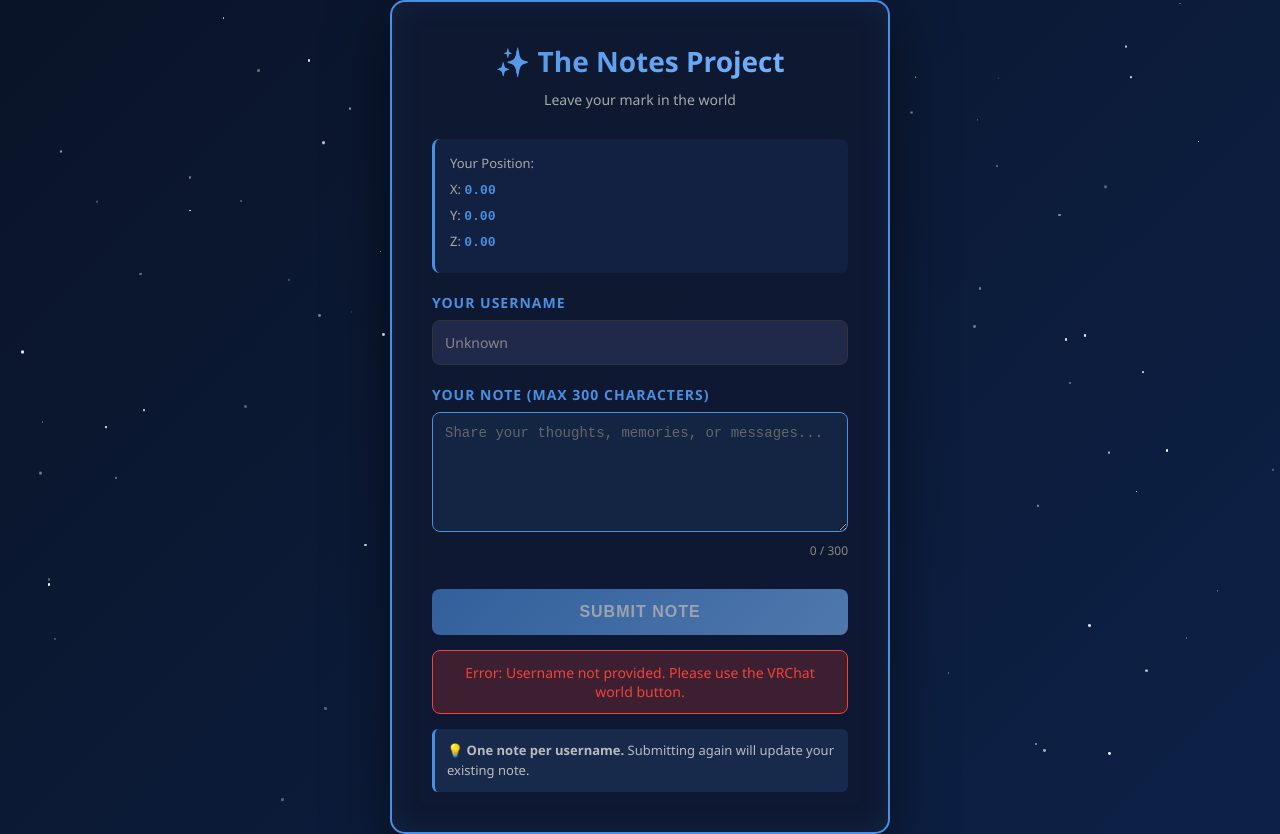
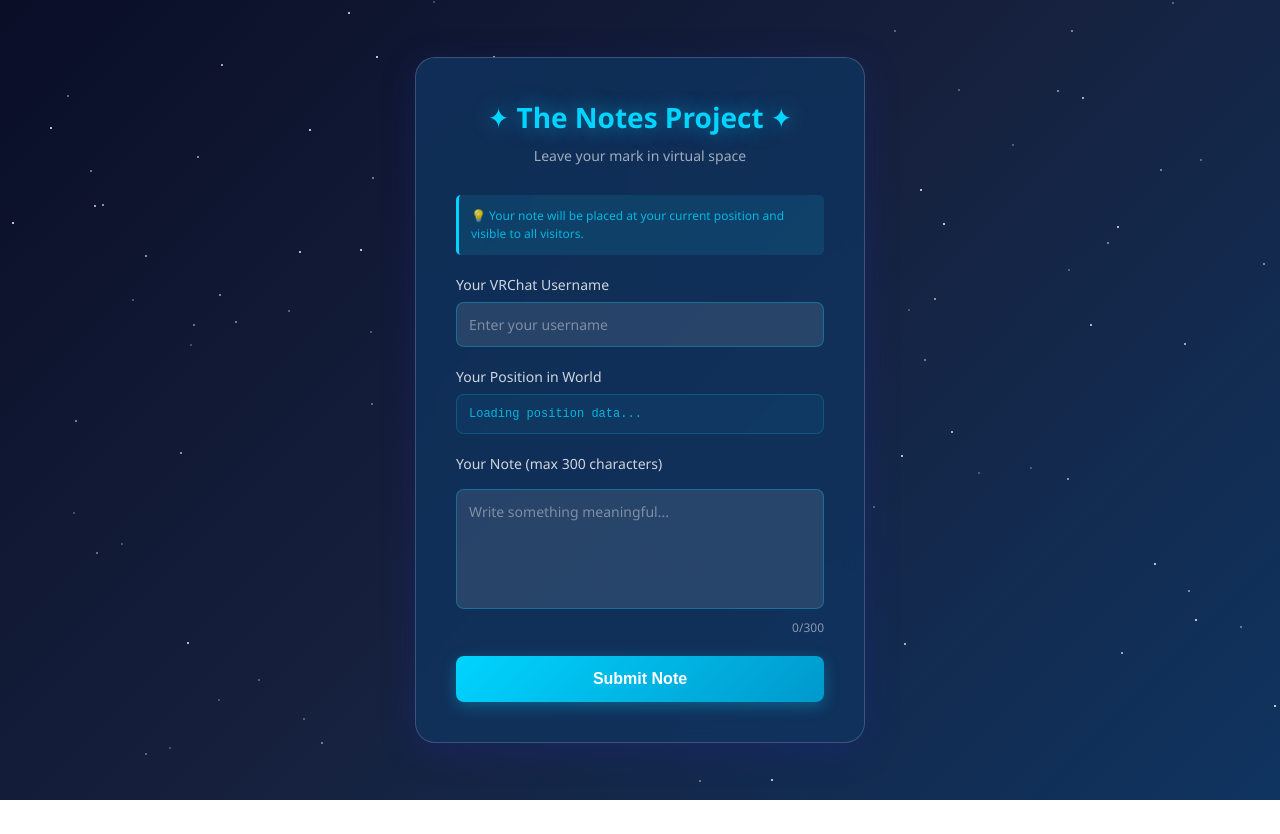
Before and after one commit to vrcnotesproject/notesprojectvrc, a plain HTML site: page index.html in a window 1280 px wide. After the commit the page ends 800 px from the top, so only its background shows below. Drawn offline with Linux system fonts and the light colour scheme.

Commit message:
Update index.html

```diff
--- a/index.html
+++ b/index.html
@@ -13,13 +13,13 @@
 
         body {
             font-family: 'Segoe UI', Tahoma, Geneva, Verdana, sans-serif;
-            background: linear-gradient(135deg, #0a1428 0%, #0d2147 100%);
+            background: linear-gradient(135deg, #0a0e27 0%, #16213e 50%, #0f3460 100%);
             min-height: 100vh;
             display: flex;
             justify-content: center;
             align-items: center;
             overflow: hidden;
-            color: #fff;
+            position: relative;
         }
 
         /* Animated Stars Background */
@@ -29,14 +29,17 @@
             left: 0;
             width: 100%;
             height: 100%;
-            z-index: -1;
+            pointer-events: none;
+            z-index: 0;
         }
 
         .star {
             position: absolute;
+            width: 2px;
+            height: 2px;
             background: white;
             border-radius: 50%;
-            animation: twinkle 3s infinite;
+            animation: twinkle 3s ease-in-out infinite;
         }
 
         @keyframes twinkle {
@@ -44,294 +47,239 @@
             50% { opacity: 1; }
         }
 
-        @keyframes drift {
-            0%, 100% { transform: translateY(0px); }
-            50% { transform: translateY(-20px); }
+        .container {
+            position: relative;
+            z-index: 1;
+            background: rgba(15, 52, 96, 0.8);
+            backdrop-filter: blur(10px);
+            border-radius: 20px;
+            padding: 40px;
+            box-shadow: 0 8px 32px rgba(31, 38, 135, 0.37);
+            border: 1px solid rgba(255, 255, 255, 0.18);
+            width: 90%;
+            max-width: 450px;
+            animation: slideIn 0.6s ease-out;
         }
 
-        .star.drift {
-            animation: twinkle 3s infinite, drift 4s infinite;
+        @keyframes slideIn {
+            from {
+                opacity: 0;
+                transform: translateY(-30px);
+            }
+            to {
+                opacity: 1;
+                transform: translateY(0);
+            }
         }
 
-        /* Container */
-        .container {
-            background: rgba(15, 25, 50, 0.95);
-            border: 2px solid #4a90e2;
-            border-radius: 15px;
-            padding: 40px;
-            box-shadow: 0 20px 60px rgba(0, 0, 0, 0.5), inset 0 0 30px rgba(74, 144, 226, 0.1);
-            max-width: 500px;
-            width: 90%;
-            backdrop-filter: blur(10px);
+        h1 {
+            color: #00d4ff;
+            margin-bottom: 10px;
+            font-size: 28px;
+            text-align: center;
+            text-shadow: 0 0 20px rgba(0, 212, 255, 0.5);
         }
 
-        .header {
+        .subtitle {
+            color: rgba(255, 255, 255, 0.6);
             text-align: center;
             margin-bottom: 30px;
-        }
-
-        .header h1 {
-            font-size: 28px;
-            margin-bottom: 10px;
-            background: linear-gradient(135deg, #4a90e2 0%, #7bb8ff 100%);
-            -webkit-background-clip: text;
-            -webkit-text-fill-color: transparent;
-            background-clip: text;
-        }
-
-        .header p {
-            color: #aaa;
             font-size: 14px;
         }
 
-        /* Form Elements */
         .form-group {
             margin-bottom: 20px;
         }
 
         label {
             display: block;
+            color: rgba(255, 255, 255, 0.8);
             margin-bottom: 8px;
-            font-weight: 600;
-            color: #4a90e2;
+            font-weight: 500;
             font-size: 14px;
-            text-transform: uppercase;
-            letter-spacing: 1px;
         }
 
-        .input-row {
-            display: grid;
-            grid-template-columns: 1fr 1fr 1fr;
-            gap: 10px;
+        .info-box {
+            background: rgba(0, 212, 255, 0.1);
+            border-left: 3px solid #00d4ff;
+            padding: 12px;
+            border-radius: 5px;
+            margin-bottom: 20px;
+        }
+
+        .info-box p {
+            color: rgba(0, 212, 255, 0.8);
+            font-size: 12px;
+            line-height: 1.5;
         }
 
         input[type="text"],
-        input[type="number"],
         textarea {
             width: 100%;
             padding: 12px;
-            background: rgba(74, 144, 226, 0.1);
-            border: 1px solid #4a90e2;
+            background: rgba(255, 255, 255, 0.1);
+            border: 1px solid rgba(0, 212, 255, 0.3);
             border-radius: 8px;
-            color: #fff;
+            color: white;
             font-family: inherit;
             font-size: 14px;
             transition: all 0.3s ease;
+            resize: none;
+        }
+
+        input[type="text"]:focus,
+        textarea:focus {
+            outline: none;
+            background: rgba(255, 255, 255, 0.15);
+            border-color: #00d4ff;
+            box-shadow: 0 0 20px rgba(0, 212, 255, 0.3);
         }
 
         input[type="text"]::placeholder,
-        input[type="number"]::placeholder,
         textarea::placeholder {
-            color: #666;
-        }
-
-        input[type="text"]:focus,
-        input[type="number"]:focus,
-        textarea:focus {
-            outline: none;
-            background: rgba(74, 144, 226, 0.2);
-            border-color: #7bb8ff;
-            box-shadow: 0 0 15px rgba(74, 144, 226, 0.3);
-        }
-
-        input[type="text"]:disabled,
-        input[type="number"]:disabled {
-            background: rgba(50, 60, 100, 0.5);
-            border-color: #333;
-            color: #888;
-            cursor: not-allowed;
+            color: rgba(255, 255, 255, 0.4);
         }
 
         textarea {
-            resize: vertical;
-            min-height: 120px;
-            font-family: 'Courier New', monospace;
+            height: 120px;
+            margin-top: 8px;
         }
 
         .char-count {
+            color: rgba(255, 255, 255, 0.5);
+            font-size: 12px;
+            margin-top: 5px;
             text-align: right;
-            font-size: 12px;
-            color: #888;
-            margin-top: 5px;
         }
 
         .char-count.warning {
             color: #ff6b6b;
         }
 
-        /* Coordinates Display */
-        .coords-display {
-            background: rgba(50, 100, 200, 0.1);
-            padding: 15px;
+        .position-display {
+            background: rgba(0, 212, 255, 0.05);
+            border: 1px solid rgba(0, 212, 255, 0.2);
             border-radius: 8px;
-            border-left: 3px solid #4a90e2;
+            padding: 12px;
             margin-bottom: 20px;
+            font-size: 12px;
+            color: rgba(0, 212, 255, 0.8);
+            font-family: 'Courier New', monospace;
+            word-break: break-all;
         }
 
-        .coords-display p {
-            font-size: 13px;
-            color: #aaa;
-            margin-bottom: 8px;
-        }
-
-        .coords-display .coord-value {
-            font-family: 'Courier New', monospace;
-            color: #4a90e2;
-            font-weight: bold;
-        }
-
-        /* Button */
-        .submit-btn {
+        button {
             width: 100%;
             padding: 14px;
-            background: linear-gradient(135deg, #4a90e2 0%, #7bb8ff 100%);
+            background: linear-gradient(135deg, #00d4ff 0%, #0099cc 100%);
+            color: white;
             border: none;
             border-radius: 8px;
-            color: white;
-            font-weight: 700;
+            font-weight: 600;
             font-size: 16px;
             cursor: pointer;
             transition: all 0.3s ease;
-            text-transform: uppercase;
-            letter-spacing: 1px;
-            margin-top: 10px;
+            box-shadow: 0 4px 15px rgba(0, 212, 255, 0.3);
         }
 
-        .submit-btn:hover:not(:disabled) {
+        button:hover:not(:disabled) {
             transform: translateY(-2px);
-            box-shadow: 0 10px 25px rgba(74, 144, 226, 0.4);
+            box-shadow: 0 6px 25px rgba(0, 212, 255, 0.5);
         }
 
-        .submit-btn:active:not(:disabled) {
+        button:active:not(:disabled) {
             transform: translateY(0);
         }
 
-        .submit-btn:disabled {
-            opacity: 0.6;
+        button:disabled {
+            opacity: 0.5;
             cursor: not-allowed;
         }
 
-        /* Status Messages */
-        .status {
-            margin-top: 15px;
+        .message {
             padding: 12px;
             border-radius: 8px;
+            margin-top: 15px;
             text-align: center;
             font-size: 14px;
             display: none;
         }
 
-        .status.success {
+        .message.success {
             background: rgba(76, 175, 80, 0.2);
-            color: #4caf50;
-            border: 1px solid #4caf50;
+            color: #76ff76;
+            border: 1px solid rgba(76, 175, 80, 0.4);
             display: block;
         }
 
-        .status.error {
-            background: rgba(244, 67, 54, 0.2);
-            color: #f44336;
-            border: 1px solid #f44336;
+        .message.error {
+            background: rgba(255, 107, 107, 0.2);
+            color: #ff6b6b;
+            border: 1px solid rgba(255, 107, 107, 0.4);
             display: block;
         }
 
-        .status.loading {
-            background: rgba(74, 144, 226, 0.2);
-            color: #4a90e2;
-            border: 1px solid #4a90e2;
-            display: block;
+        .loading {
+            display: none;
+            color: #00d4ff;
+            text-align: center;
+            font-size: 14px;
         }
 
-        /* Loading spinner */
         .spinner {
-            display: inline-block;
-            width: 14px;
-            height: 14px;
-            border: 2px solid rgba(255, 255, 255, 0.3);
-            border-top-color: #fff;
+            border: 2px solid rgba(0, 212, 255, 0.2);
+            border-top: 2px solid #00d4ff;
             border-radius: 50%;
+            width: 20px;
+            height: 20px;
             animation: spin 0.8s linear infinite;
+            margin: 10px auto;
         }
 
         @keyframes spin {
             to { transform: rotate(360deg); }
         }
-
-        .error-text {
-            color: #ff6b6b;
-            font-size: 12px;
-            margin-top: 5px;
-        }
-
-        .info-box {
-            background: rgba(74, 144, 226, 0.15);
-            border-left: 3px solid #4a90e2;
-            padding: 12px;
-            border-radius: 6px;
-            font-size: 13px;
-            color: #bbb;
-            margin-top: 15px;
-            line-height: 1.5;
-        }
     </style>
 </head>
 <body>
-    <!-- Stars Background -->
     <div class="stars" id="starsContainer"></div>
 
-    <!-- Main Container -->
     <div class="container">
-        <div class="header">
-            <h1>✨ The Notes Project</h1>
-            <p>Leave your mark in the world</p>
-        </div>
+        <h1>✦ The Notes Project ✦</h1>
+        <p class="subtitle">Leave your mark in virtual space</p>
 
-        <div class="coords-display">
-            <p>Your Position:</p>
-            <p>X: <span class="coord-value" id="coordX">Loading...</span></p>
-            <p>Y: <span class="coord-value" id="coordY">Loading...</span></p>
-            <p>Z: <span class="coord-value" id="coordZ">Loading...</span></p>
+        <div class="info-box">
+            <p>💡 Your note will be placed at your current position and visible to all visitors.</p>
         </div>
 
         <form id="noteForm">
-            <!-- Username (Read-only) -->
             <div class="form-group">
-                <label for="username">Your Username</label>
-                <input
-                    type="text"
-                    id="username"
-                    name="username"
-                    disabled
-                    value="Loading..."
-                >
-                <div class="error-text" id="usernameError"></div>
+                <label for="username">Your VRChat Username</label>
+                <input type="text" id="username" placeholder="Enter your username" maxlength="50" disabled>
             </div>
 
-            <!-- Note Content -->
             <div class="form-group">
-                <label for="content">Your Note (Max 300 characters)</label>
-                <textarea
-                    id="content"
-                    name="content"
-                    placeholder="Share your thoughts, memories, or messages..."
-                    maxlength="300"
-                    required
-                ></textarea>
-                <div class="char-count">
-                    <span id="charCount">0</span> / 300
+                <label>Your Position in World</label>
+                <div class="position-display" id="positionDisplay">
+                    Loading position data...
                 </div>
             </div>
 
-            <!-- Submit Button -->
-            <button type="submit" class="submit-btn" id="submitBtn">Submit Note</button>
+            <div class="form-group">
+                <label for="content">Your Note (max 300 characters)</label>
+                <textarea id="content" placeholder="Write something meaningful..." maxlength="300"></textarea>
+                <div class="char-count"><span id="charCount">0</span>/300</div>
+            </div>
 
-            <!-- Status Message -->
-            <div class="status" id="statusMessage"></div>
+            <button type="submit" id="submitBtn">Submit Note</button>
+
+            <div class="loading" id="loading">
+                <div class="spinner"></div>
+                <p>Submitting your note...</p>
+            </div>
+
+            <div class="message" id="message"></div>
         </form>
-
-        <div class="info-box">
-            💡 <strong>One note per username.</strong> Submitting again will update your existing note.
-        </div>
     </div>
 
     <script>
@@ -339,197 +287,130 @@
         const SUPABASE_URL = 'https://qakgskygmvyoghmirrcp.supabase.co';
         const SUPABASE_ANON_KEY = 'eyJhbGciOiJIUzI1NiIsInR5cCI6IkpXVCJ9.eyJpc3MiOiJzdXBhYmFzZSIsInJlZiI6InFha2dza3lnbXZ5b2dobWlycmNwIiwicm9sZSI6ImFub24iLCJpYXQiOjE3NzEwOTY3NDIsImV4cCI6MjA4NjY3Mjc0Mn0.MU0Tt31d0KYyFbVRjLZGEhGqS0_GzQMgGpN1m4JT578';
 
-        // DOM Elements
-        const form = document.getElementById('noteForm');
-        const usernameInput = document.getElementById('username');
-        const contentInput = document.getElementById('content');
-        const charCountSpan = document.getElementById('charCount');
-        const statusMessage = document.getElementById('statusMessage');
-        const submitBtn = document.getElementById('submitBtn');
-        const coordXEl = document.getElementById('coordX');
-        const coordYEl = document.getElementById('coordY');
-        const coordZEl = document.getElementById('coordZ');
-
-        let userData = {
-            username: '',
-            x: 0,
-            y: 0,
-            z: 0
-        };
-
-        // Initialize
-        function init() {
-            generateStars();
-            getURLParameters();
-            setupEventListeners();
-        }
-
-        // Generate animated stars
-        function generateStars() {
-            const starsContainer = document.getElementById('starsContainer');
-            const starCount = 100;
-
-            for (let i = 0; i < starCount; i++) {
+        // Generate random stars
+        function createStars() {
+            const container = document.getElementById('starsContainer');
+            for (let i = 0; i < 100; i++) {
                 const star = document.createElement('div');
-                star.className = `star ${Math.random() > 0.5 ? 'drift' : ''}`;
-
-                const size = Math.random() * 2 + 1;
-                const delay = Math.random() * 3;
-                const duration = Math.random() * 2 + 2;
-
-                star.style.width = size + 'px';
-                star.style.height = size + 'px';
+                star.className = 'star';
                 star.style.left = Math.random() * 100 + '%';
                 star.style.top = Math.random() * 100 + '%';
-                star.style.animationDelay = delay + 's';
-                star.style.animationDuration = duration + 's';
-
-                starsContainer.appendChild(star);
+                star.style.animationDelay = Math.random() * 3 + 's';
+                container.appendChild(star);
             }
         }
 
-        // Get URL parameters (username and coordinates from VRChat)
-        function getURLParameters() {
+        // Parse URL parameters
+        function getURLParameter(name) {
             const params = new URLSearchParams(window.location.search);
+            return params.get(name);
+        }
 
-            userData.username = params.get('username') || 'Unknown';
-            userData.x = parseFloat(params.get('x')) || 0;
-            userData.y = parseFloat(params.get('y')) || 0;
-            userData.z = parseFloat(params.get('z')) || 0;
+        // Initialize form
+        function initializeForm() {
+            const username = getURLParameter('username');
+            const posX = getURLParameter('x');
+            const posY = getURLParameter('y');
+            const posZ = getURLParameter('z');
 
-            // Display values
-            usernameInput.value = userData.username;
-            coordXEl.textContent = userData.x.toFixed(2);
-            coordYEl.textContent = userData.y.toFixed(2);
-            coordZEl.textContent = userData.z.toFixed(2);
+            if (username) {
+                document.getElementById('username').value = username;
+            }
 
-            // Validate username
-            if (userData.username === 'Unknown' || userData.username === '') {
-                showStatus('Error: Username not provided. Please use the VRChat world button.', 'error');
-                submitBtn.disabled = true;
+            if (posX && posY && posZ) {
+                document.getElementById('positionDisplay').textContent =
+                    `X: ${parseFloat(posX).toFixed(2)}\nY: ${parseFloat(posY).toFixed(2)}\nZ: ${parseFloat(posZ).toFixed(2)}`;
             }
         }
 
-        // Event listeners
-        function setupEventListeners() {
-            contentInput.addEventListener('input', updateCharCount);
-            form.addEventListener('submit', handleSubmit);
+        // Character counter
+        document.getElementById('content').addEventListener('input', function() {
+            const count = this.value.length;
+            const charCountEl = document.getElementById('charCount');
+            charCountEl.textContent = count;
+
+            if (count > 250) {
+                charCountEl.parentElement.classList.add('warning');
+            } else {
+                charCountEl.parentElement.classList.remove('warning');
             }
+        });
 
-        // Update character count
-        function updateCharCount() {
-            const count = contentInput.value.length;
-            charCountSpan.textContent = count;
-
-            if (count > 280) {
-                charCountSpan.parentElement.classList.add('warning');
-            } else {
-                charCountSpan.parentElement.classList.remove('warning');
-            }
-        }
-
-        // Handle form submission
-        async function handleSubmit(e) {
+        // Form submission
+        document.getElementById('noteForm').addEventListener('submit', async (e) => {
             e.preventDefault();
 
-            const content = contentInput.value.trim();
+            const username = document.getElementById('username').value.trim();
+            const content = document.getElementById('content').value.trim();
+            const posX = getURLParameter('x');
+            const posY = getURLParameter('y');
+            const posZ = getURLParameter('z');
 
-            // Validation
-            if (!content) {
-                showStatus('Please enter some text for your note.', 'error');
+            if (!username || !content || !posX || !posY || !posZ) {
+                showMessage('Missing required information', 'error');
                 return;
             }
 
             if (content.length > 300) {
-                showStatus('Note exceeds 300 character limit.', 'error');
+                showMessage('Note exceeds 300 characters', 'error');
                 return;
             }
 
-            if (userData.username === 'Unknown' || userData.username === '') {
-                showStatus('Invalid username. Please use the VRChat world button.', 'error');
-                return;
-            }
-
-            submitBtn.disabled = true;
-            showStatus('<span class="spinner"></span> Submitting your note...', 'loading');
+            showLoading(true);
 
             try {
-                await submitNote(content);
-                showStatus('✓ Note submitted successfully! You can close this window.', 'success');
-                contentInput.value = '';
-                updateCharCount();
-                setTimeout(() => submitBtn.disabled = false, 3000);
-            } catch (error) {
-                showStatus(`Error: ${error.message}`, 'error');
-                submitBtn.disabled = false;
-            }
-        }
-
-        // Submit note to Supabase
-        async function submitNote(content) {
-            const noteData = {
-                username: userData.username,
-                x: userData.x,
-                y: userData.y,
-                z: userData.z,
-                content: content
-            };
-
                 const response = await fetch(
                     `${SUPABASE_URL}/rest/v1/notes`,
                     {
                         method: 'POST',
                         headers: {
                             'Content-Type': 'application/json',
-                        'apikey': SUPABASE_ANON_KEY,
-                        'Prefer': 'return=minimal'
-                    },
-                    body: JSON.stringify(noteData)
-                }
-            );
-
-            if (!response.ok) {
-                // If 409, it's a duplicate (update instead)
-                if (response.status === 409) {
-                    return updateNote(noteData);
-                }
-                throw new Error(`Server error: ${response.status}`);
-            }
-        }
-
-        // Update existing note
-        async function updateNote(noteData) {
-            const response = await fetch(
-                `${SUPABASE_URL}/rest/v1/notes?username=eq.${encodeURIComponent(noteData.username)}`,
-                {
-                    method: 'PATCH',
-                    headers: {
-                        'Content-Type': 'application/json',
-                        'apikey': SUPABASE_ANON_KEY,
+                            'Authorization': `Bearer ${SUPABASE_ANON_KEY}`,
                             'Prefer': 'return=minimal'
                         },
                         body: JSON.stringify({
-                        content: noteData.content,
-                        x: noteData.x,
-                        y: noteData.y,
-                        z: noteData.z
+                            username,
+                            content,
+                            position_x: parseFloat(posX),
+                            position_y: parseFloat(posY),
+                            position_z: parseFloat(posZ),
+                            date: new Date().toISOString()
                         })
                     }
                 );
 
-            if (!response.ok) {
-                throw new Error(`Server error: ${response.status}`);
+                if (response.ok) {
+                    showMessage('✓ Note submitted successfully!', 'success');
+                    document.getElementById('content').value = '';
+                    document.getElementById('charCount').textContent = '0';
+                    setTimeout(() => {
+                        window.close();
+                    }, 2000);
+                } else {
+                    const error = await response.json();
+                    showMessage(`Error: ${error.message || 'Failed to submit note'}`, 'error');
                 }
+            } catch (error) {
+                showMessage(`Error: ${error.message}`, 'error');
+            } finally {
+                showLoading(false);
+            }
+        });
+
+        function showMessage(text, type) {
+            const messageEl = document.getElementById('message');
+            messageEl.textContent = text;
+            messageEl.className = `message ${type}`;
         }
 
-        // Show status message
-        function showStatus(message, type) {
-            statusMessage.className = `status ${type}`;
-            statusMessage.innerHTML = message;
+        function showLoading(show) {
+            document.getElementById('loading').style.display = show ? 'block' : 'none';
+            document.getElementById('submitBtn').disabled = show;
         }
 
-        // Start
-        init();
+        // Initialize on load
+        createStars();
+        initializeForm();
     </script>
 </body>
 </html>
```
Lines whose indentation alone changed are shown as unchanged.
